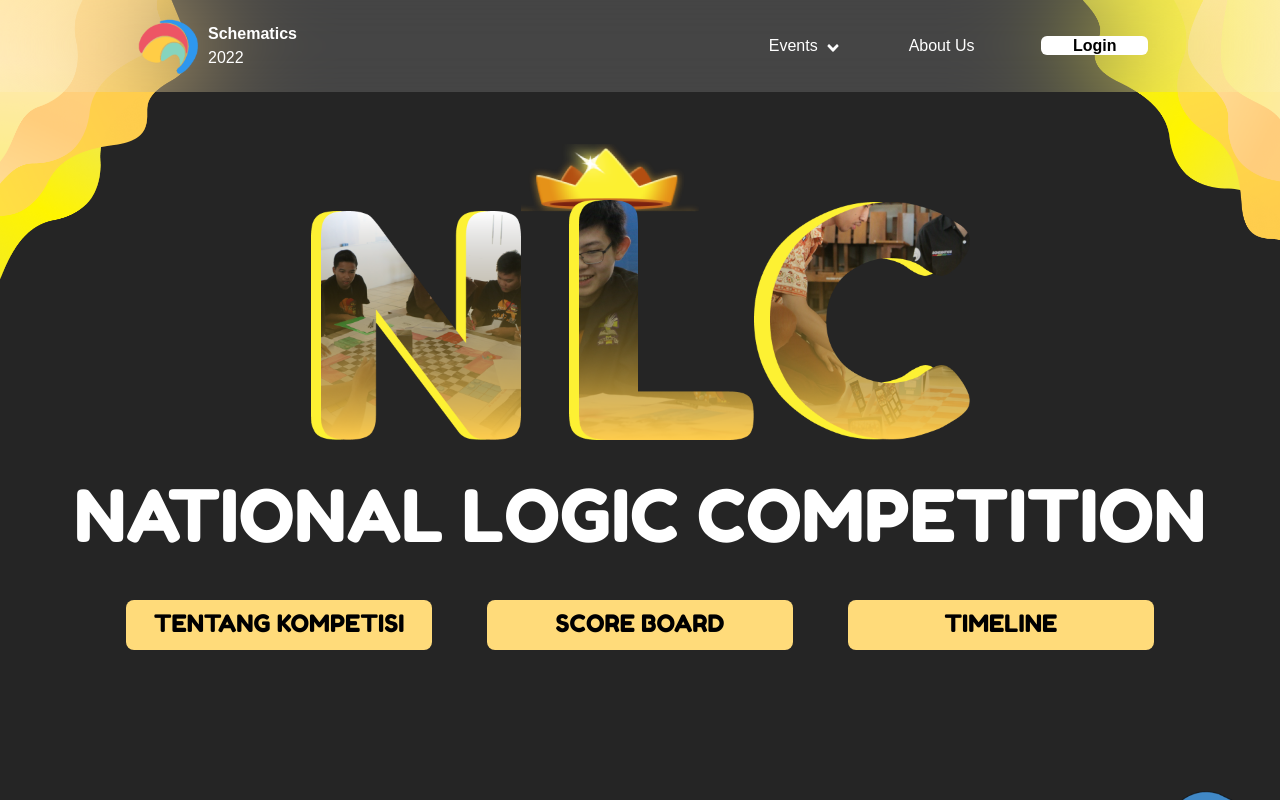
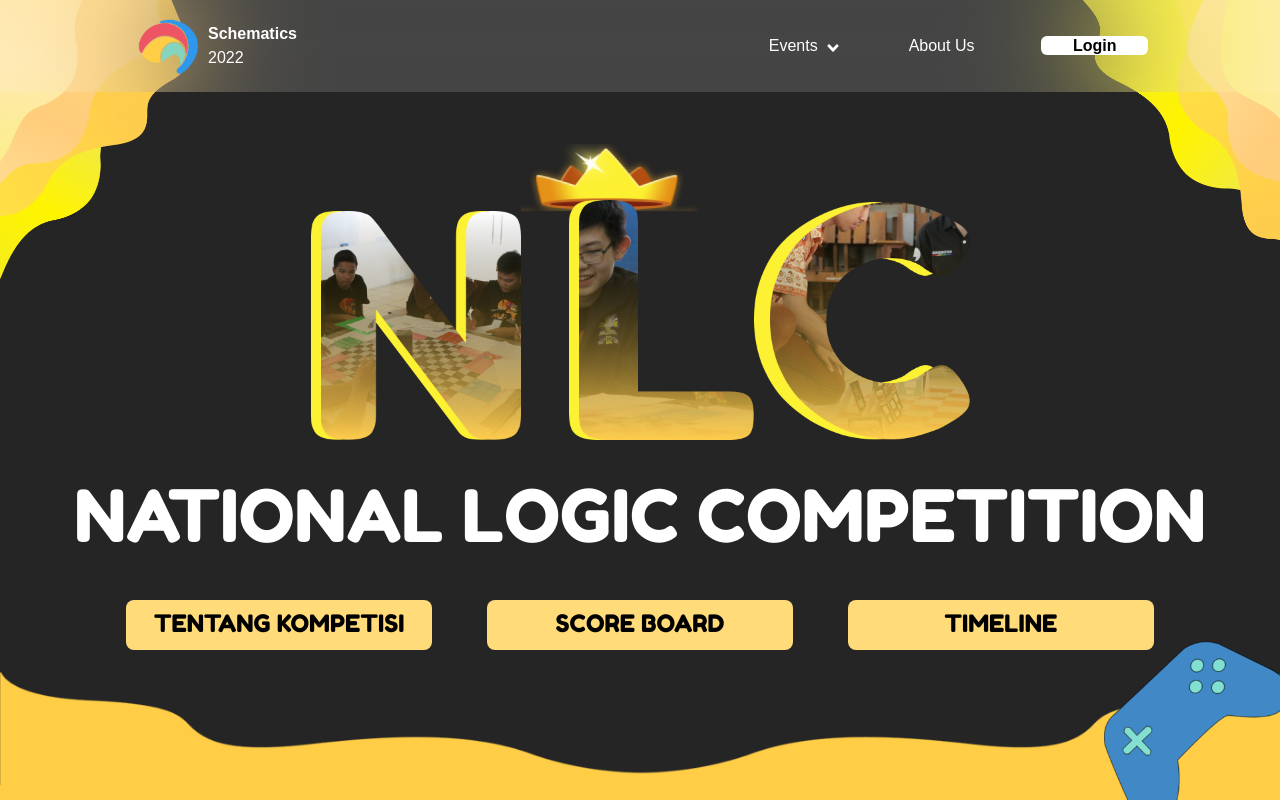
Before and after one commit to Teche-Corp/schematics-2022-frontend, a Next.js app: page /nlc in a window 1280 px wide. Shown: the top 800 px of the page. Built offline with nearby package versions, Linux system fonts and the light colour scheme.

Commit message:
fix: last timeline

```diff
--- a/pages/nlc.jsx
+++ b/pages/nlc.jsx
@@ -17,7 +17,7 @@ export default function NLC() {
       <Nav />
       <main className='bg-dark-primary overflow-x-hidden'>
         {/* Header */}
-        <section className='relative w-full min-h-max md:min-h-screen bg-dark-primary'>
+        <section className='relative w-full min-h-max  bg-dark-primary'>
           <img
             className='absolute top-0 hidden md:block w-64 lg:w-80'
             src='nlc/nlc-top-left.png'
@@ -136,7 +136,7 @@ export default function NLC() {
           />
           {/* Timeline */}
           <img
-            className='w-[384.5px] sm:w-[461.4px] md:w-[576.75px] lg:w-[769px] h-[358.32px] sm:h-[429.984px] md:h-[537.48px] lg:h-[716.64px] mx-auto -translate-y-4 md:-translate-y-8  '
+            className='w-[384.5px] sm:w-[461.4px] md:w-[576.75px] lg:w-[769px] h-[458.32px] sm:h-[529.984px] md:h-[637.48px] lg:h-[816.64px] mx-auto -translate-y-4 md:-translate-y-8  '
             src='nlc/timeline.png'
             alt=''
           />
@@ -153,7 +153,7 @@ export default function NLC() {
         <img
           src='/nlc/bg-top.png'
           alt=''
-          className=' relative bg-cover w-full -mt-[14%] md:-mt-[14%] lg:-mt-[13%] z-1'
+          className=' relative bg-cover w-full -mt-[15%] md:-mt-[14%] lg:-mt-[13%] z-1'
         />
         {/*  Content*/}
         <section
```
Also changed, not shown: public/nlc/timeline.png.
